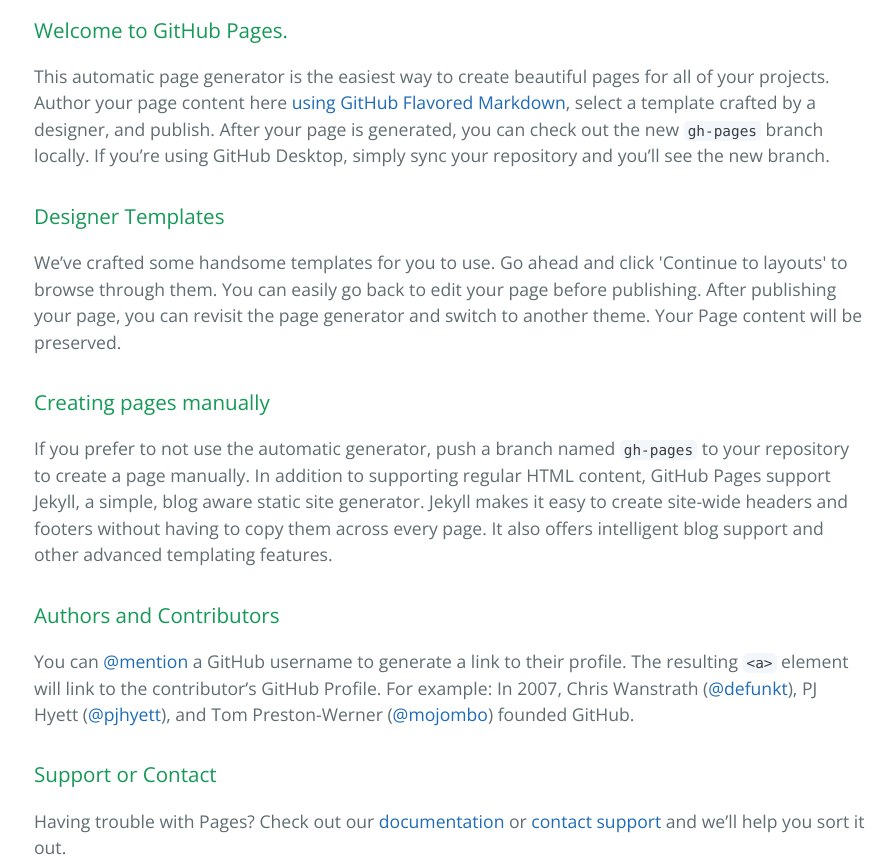
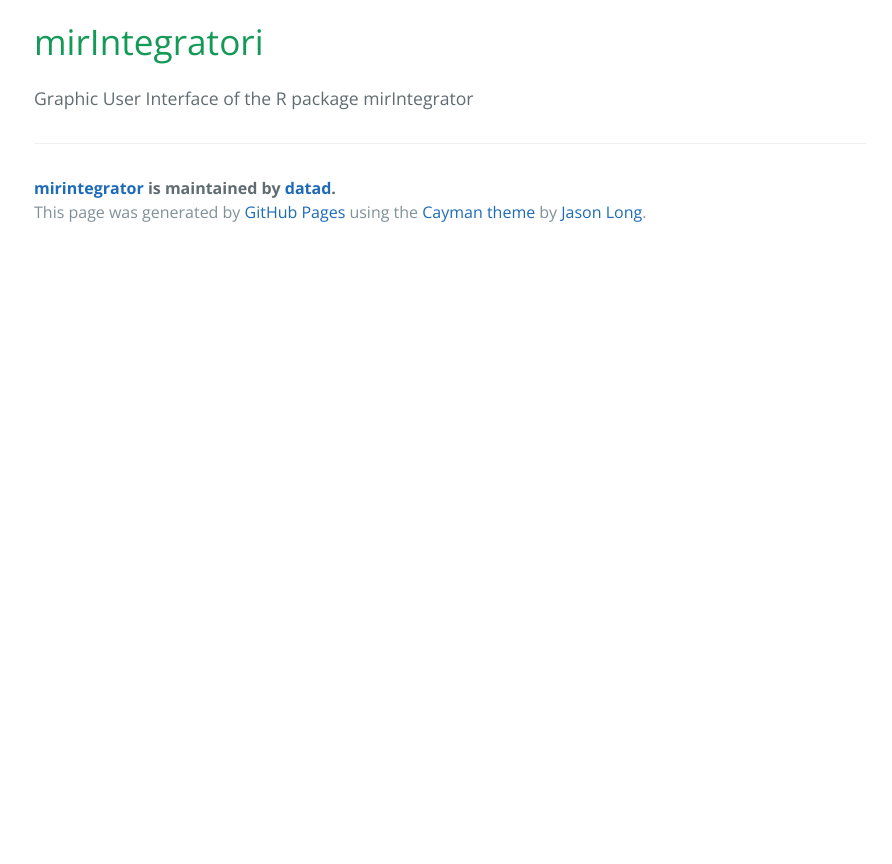
Before and after one commit to datad/mirIntegrator, a plain HTML site: page index.html in a window 1280 px wide. Shown: the part 400-1264 px from the top of the page, without its empty margins (190-1082 px from the left). After the commit the page ends 800 px from the top, so only its background shows below. Drawn offline with nearby package versions, Linux system fonts and the light colour scheme.

```diff
--- a/index.html
+++ b/index.html
@@ -13,39 +13,19 @@
     <section class="page-header">
       <h1 class="project-name">mirintegrator</h1>
       <h2 class="project-tagline">Graphic User Interface of the R package mirIntegrator</h2>
-      <a href="https://github.com/datad/mirIntegrator.github.io" class="btn">View on GitHub</a>
-      <a href="https://github.com/datad/mirIntegrator.github.io/zipball/master" class="btn">Download .zip</a>
-      <a href="https://github.com/datad/mirIntegrator.github.io/tarball/master" class="btn">Download .tar.gz</a>
+      <a href="https://github.com/datad/mirIntegrator" class="btn">View on GitHub</a>
+      <a href="https://github.com/datad/mirIntegrator/zipball/master" class="btn">Download .zip</a>
+      <a href="https://github.com/datad/mirIntegrator/tarball/master" class="btn">Download .tar.gz</a>
     </section>
 
     <section class="main-content">
-      <h3>
-<a id="welcome-to-github-pages" class="anchor" href="#welcome-to-github-pages" aria-hidden="true"><span aria-hidden="true" class="octicon octicon-link"></span></a>Welcome to GitHub Pages.</h3>
+      <h1>
+<a id="mirintegratori" class="anchor" href="#mirintegratori" aria-hidden="true"><span aria-hidden="true" class="octicon octicon-link"></span></a>mirIntegratori</h1>
 
-<p>This automatic page generator is the easiest way to create beautiful pages for all of your projects. Author your page content here <a href="https://guides.github.com/features/mastering-markdown/">using GitHub Flavored Markdown</a>, select a template crafted by a designer, and publish. After your page is generated, you can check out the new <code>gh-pages</code> branch locally. If you’re using GitHub Desktop, simply sync your repository and you’ll see the new branch.</p>
-
-<h3>
-<a id="designer-templates" class="anchor" href="#designer-templates" aria-hidden="true"><span aria-hidden="true" class="octicon octicon-link"></span></a>Designer Templates</h3>
-
-<p>We’ve crafted some handsome templates for you to use. Go ahead and click 'Continue to layouts' to browse through them. You can easily go back to edit your page before publishing. After publishing your page, you can revisit the page generator and switch to another theme. Your Page content will be preserved.</p>
-
-<h3>
-<a id="creating-pages-manually" class="anchor" href="#creating-pages-manually" aria-hidden="true"><span aria-hidden="true" class="octicon octicon-link"></span></a>Creating pages manually</h3>
-
-<p>If you prefer to not use the automatic generator, push a branch named <code>gh-pages</code> to your repository to create a page manually. In addition to supporting regular HTML content, GitHub Pages support Jekyll, a simple, blog aware static site generator. Jekyll makes it easy to create site-wide headers and footers without having to copy them across every page. It also offers intelligent blog support and other advanced templating features.</p>
-
-<h3>
-<a id="authors-and-contributors" class="anchor" href="#authors-and-contributors" aria-hidden="true"><span aria-hidden="true" class="octicon octicon-link"></span></a>Authors and Contributors</h3>
-
-<p>You can <a href="https://help.github.com/articles/basic-writing-and-formatting-syntax/#mentioning-users-and-teams" class="user-mention">@mention</a> a GitHub username to generate a link to their profile. The resulting <code>&lt;a&gt;</code> element will link to the contributor’s GitHub Profile. For example: In 2007, Chris Wanstrath (<a href="https://github.com/defunkt" class="user-mention">@defunkt</a>), PJ Hyett (<a href="https://github.com/pjhyett" class="user-mention">@pjhyett</a>), and Tom Preston-Werner (<a href="https://github.com/mojombo" class="user-mention">@mojombo</a>) founded GitHub.</p>
-
-<h3>
-<a id="support-or-contact" class="anchor" href="#support-or-contact" aria-hidden="true"><span aria-hidden="true" class="octicon octicon-link"></span></a>Support or Contact</h3>
-
-<p>Having trouble with Pages? Check out our <a href="https://help.github.com/pages">documentation</a> or <a href="https://github.com/contact">contact support</a> and we’ll help you sort it out.</p>
+<p>Graphic User Interface of the R package mirIntegrator</p>
 
       <footer class="site-footer">
-        <span class="site-footer-owner"><a href="https://github.com/datad/mirIntegrator.github.io">mirintegrator</a> is maintained by <a href="https://github.com/datad">datad</a>.</span>
+        <span class="site-footer-owner"><a href="https://github.com/datad/mirIntegrator">mirintegrator</a> is maintained by <a href="https://github.com/datad">datad</a>.</span>
 
         <span class="site-footer-credits">This page was generated by <a href="https://pages.github.com">GitHub Pages</a> using the <a href="https://github.com/jasonlong/cayman-theme">Cayman theme</a> by <a href="https://twitter.com/jasonlong">Jason Long</a>.</span>
       </footer>
```
Also changed, not shown: params.json (+1 -1 lines).
